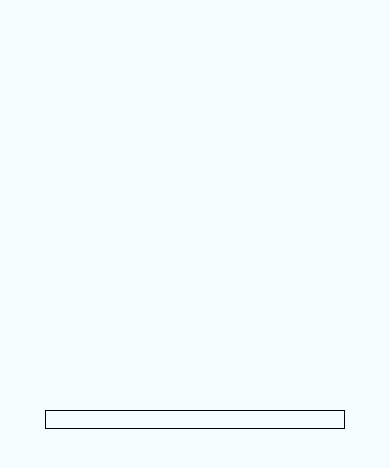
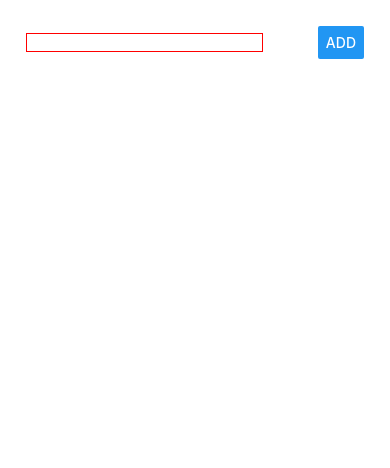
Before and after one commit to cfernando415/rn-app, a React Native app: screen / in a window 390 px wide. Shown: the top 468 px of the page. Built offline with nearby package versions, Linux system fonts and the light colour scheme.

Commit message:
created a button

```diff
--- a/App.js
+++ b/App.js
@@ -7,7 +7,14 @@
  */
 
 import React, { Component } from "react";
-import { Platform, StyleSheet, Text, View, TextInput } from "react-native";
+import {
+  Platform,
+  StyleSheet,
+  Text,
+  View,
+  TextInput,
+  Button
+} from "react-native";
 
 const instructions = Platform.select({
   ios: "Press Cmd+R to reload,\n" + "Cmd+D or shake for dev menu",
@@ -18,21 +25,42 @@
 
 export default class App extends Component {
   state = {
-    placeName: ""
+    placeName: "",
+    places: []
   };
 
   placeNameChangeHandler = val => {
     this.setState({ placeName: val });
   };
 
+  submitHandler = () => {
+    if (this.state.placeName === "") return;
+
+    this.setState(prevState => ({
+      places: prevState.places.concat(this.state.placeName)
+    }));
+  };
+
   render() {
+    const places = this.state.places.map((place, i) => (
+      <Text key={i}>{place}</Text>
+    ));
     return (
       <View style={styles.container}>
-        <TextInput
-          value={this.state.placeName}
-          onChangeText={this.placeNameChangeHandler}
-          style={{ width: 300, borderWidth: 1, borderColor: "black" }}
-        />
+        <View style={styles.inputContainer}>
+          <TextInput
+            value={this.state.placeName}
+            onChangeText={this.placeNameChangeHandler}
+            style={styles.placeInput}
+          />
+          <Button
+            style={styles.placeButton}
+            title="Add"
+            onPress={this.submitHandler}
+          />
+        </View>
+        {places}
+        <View />
         <Text style={styles.instructions}>{instructions}</Text>
       </View>
     );
@@ -42,9 +70,24 @@
 const styles = StyleSheet.create({
   container: {
     flex: 1,
-    justifyContent: "center",
+    padding: 26,
+    justifyContent: "flex-start",
     alignItems: "center",
-    backgroundColor: "#F5FCFF"
+    backgroundColor: "#FFF"
+  },
+  inputContainer: {
+    width: "100%",
+    flexDirection: "row",
+    justifyContent: "space-between",
+    alignItems: "center"
+  },
+  placeInput: {
+    borderWidth: 1,
+    borderColor: "red",
+    width: "70%"
+  },
+  placeButton: {
+    width: "30%"
   },
   welcome: {
     fontSize: 20,
```
